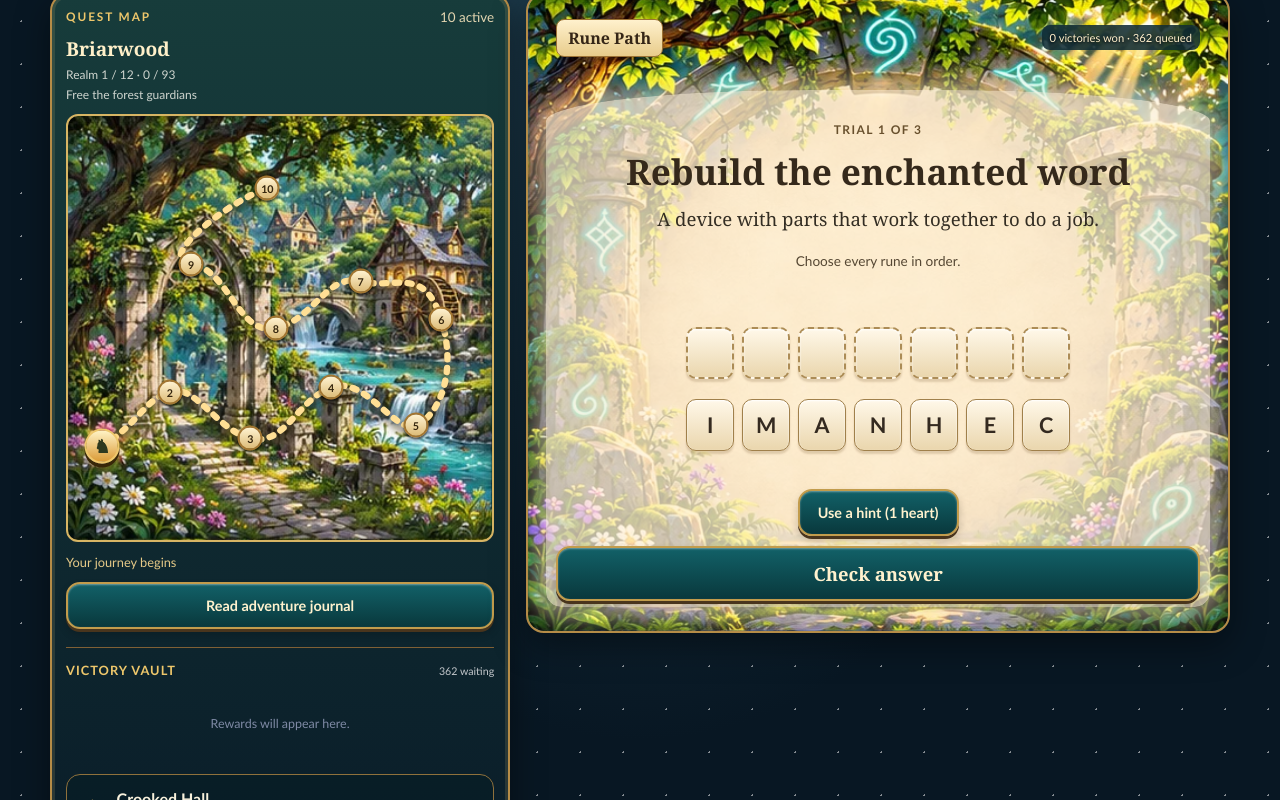
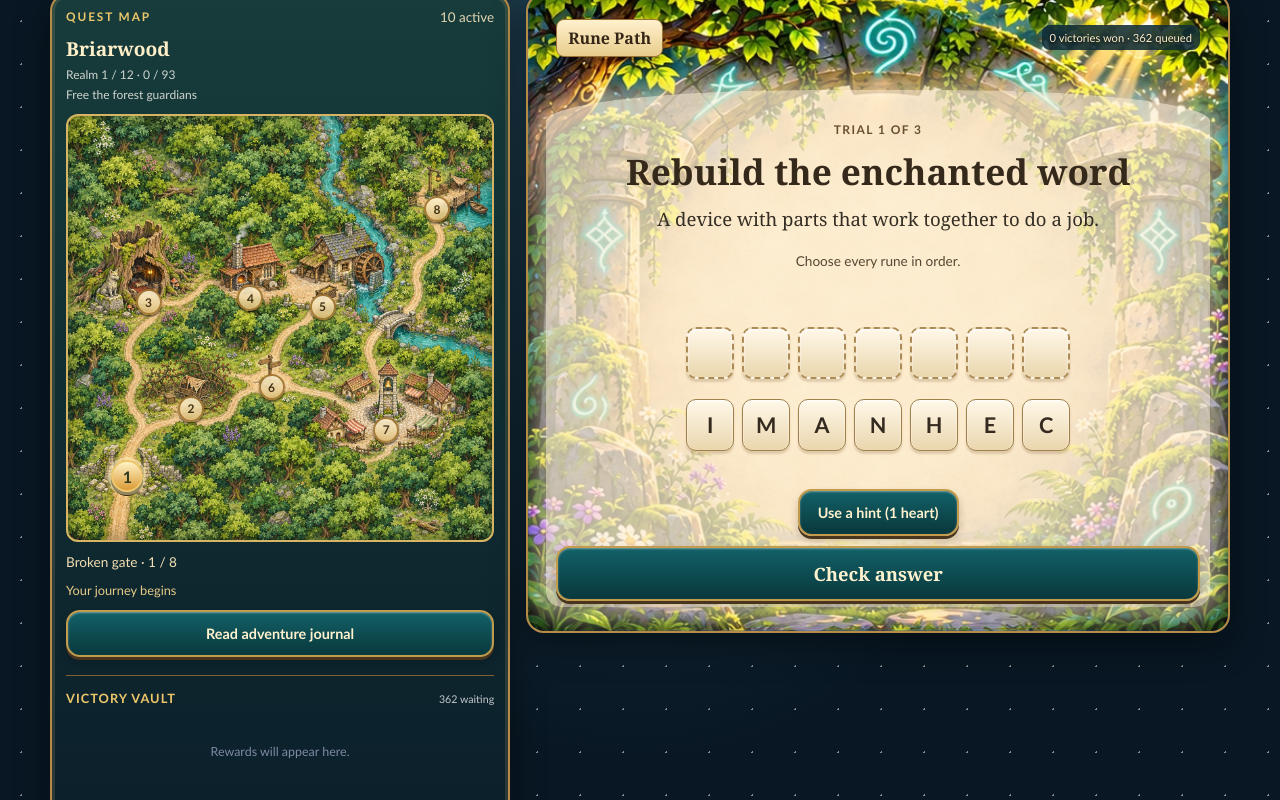
Before and after one commit to fidgetbot/SpellQuest, a website: page index.html in a window 1280 px wide. Both pictures are taken after a click on the button "Begin the quest". Shown: the part 165-965 px from the top of the page. Drawn offline with Linux system fonts and the light colour scheme.

Commit message:
Rebuild Briarwood as a geographic story map

```diff
--- a/game.js
+++ b/game.js
@@ -57,10 +57,31 @@ function renderCampaign(){
   $('active-count').textContent=`${state.active.length} active`;$('queue-count').textContent=state.queue.length?`${state.queue.length} waiting`:'No words waiting';
   $('map-nodes').innerHTML=state.active.map((word,index)=>{const [x,y]=MAP_POSITIONS[index],tier=state.progress[word]||0,current=index===state.cursor;return `<div class="quest-node tier-${tier} ${current?'current':''}" data-index="${index}" style="--x:${x}%;--y:${y}%" aria-label="Quest ${index+1}, trial ${tier+1}"><span>${current?'♞':index+1}</span></div>`;}).join('');
   $('jewel-vault').innerHTML=state.mastered.length?state.mastered.slice(-12).map(word=>jewelMarkup(word,true)).join(''):'<p class="empty-vault">Rewards will appear here.</p>';
-  const position=storyPosition(state),realmIndex=Math.min(11,Math.floor(position/93)),realm=STORY_REALMS[realmIndex];
-  $('realm-name').textContent=currentWord()&&realm.name.toLocaleLowerCase().includes(currentWord().toLocaleLowerCase())?'Realm '+(realmIndex+1):realm.name;$('realm-progress').textContent='Realm '+(realmIndex+1)+' / 12 · '+(position===1116?93:position%93)+' / 93';
+  const position=storyPosition(state),realmIndex=Math.min(11,Math.floor((state.pendingVictory?.boundary?Math.max(0,position-1):position)/93)),realm=STORY_REALMS[realmIndex];
+  $('realm-name').textContent=currentWord()&&realm.name.toLocaleLowerCase().includes(currentWord().toLocaleLowerCase())?'Realm '+(realmIndex+1):realm.name;$('realm-progress').textContent='Realm '+(realmIndex+1)+' / 12 · '+Math.min(93,position-realmIndex*93)+' / 93';
   $('realm-objective').textContent=currentWord()&&realm.goal.toLocaleLowerCase().includes(currentWord().toLocaleLowerCase())?'Continue your journey':realm.goal;
   const art=document.querySelector('.quest-map-art');art.style.setProperty('--realm-x',(realmIndex%4)*100/3+'%');art.style.setProperty('--realm-y',Math.floor(realmIndex/4)*50+'%');
+
+  art.dataset.map=realmIndex===0?'briarwood':'atlas';
+  const safeMapLabel=(label,fallback)=>currentWord()&&label.toLocaleLowerCase().includes(currentWord().toLocaleLowerCase())?fallback:label;
+  $('map-caption').textContent='';
+  if(realmIndex===0){
+    const locations=[
+      [14,85,'Broken gate'],[29,69,'Thorn wagon'],[19,44,'Stump shelter'],[43,43,'Smith workshop'],
+      [60,45,'Mill courtyard'],[48,64,'Crossroads'],[75,74,'Village bell'],[87,22,'River landing']
+    ];
+    const current=Math.min(7,Math.floor(position/12));
+    $('map-nodes').innerHTML=locations.map(([x,y,label],index)=>{
+      const status=position>=93||index<current?'visited':index===current?'current':'ahead';
+      return '<button type="button" class="quest-node landmark '+status+'" data-index="'+index+'" style="--x:'+x+'%;--y:'+y+'%" aria-label="'+escapeHtml(safeMapLabel(label,'Location '+(index+1)))+', '+status+'"><span>'+(status==='visited'?'✓':index+1)+'</span></button>';
+    }).join('');
+    $('map-caption').textContent=safeMapLabel(locations[current][2],'Current location')+' · '+(current+1)+' / 8';
+    document.querySelectorAll('.landmark').forEach(button=>button.onclick=()=>{
+      const index=Number(button.dataset.index);
+      $('map-caption').textContent=safeMapLabel(locations[index][2],'Location '+(index+1))+' · '+(index<current||position>=93?'Visited':index===current?'You are here':'Ahead');
+    });
+    art.setAttribute('aria-label','Briarwood story map with eight locations');
+  }else art.setAttribute('aria-label','Map of the active quests');
   const rewards=unlockedRewards(position);$('party-rewards').textContent=rewards.length?rewards.map(label=>currentWord()&&label.toLocaleLowerCase().includes(currentWord().toLocaleLowerCase())?'◆':label).join(' · '):'Your journey begins';
 
   if(state.active.length){$('location-name').textContent=placeFor(currentWord());$('quest-note').textContent=`Trial ${currentTier()+1} of 3 · ${TRIALS[currentTier()].name}`;}
--- a/index.html
+++ b/index.html
@@ -5,7 +5,7 @@
   <meta name="viewport" content="width=device-width, initial-scale=1">
   <meta name="theme-color" content="#18233c">
   <title>Word Quest: The Shattered Lexicon</title>
-  <link rel="stylesheet" href="styles.css?v=20261116.3">
+  <link rel="stylesheet" href="styles.css?v=20261116.4">
 </head>
 <body>
   <div class="stars" aria-hidden="true"></div>
@@ -51,6 +51,7 @@
             <svg class="map-trail" viewBox="0 0 100 100" preserveAspectRatio="none" aria-hidden="true"><path d="M8,78 C17,72 18,67 24,65 S35,74 43,76 S54,67 62,64 S77,75 82,73 S92,61 88,48 S77,41 69,39 S58,48 49,50 S38,36 29,35 S38,20 47,17"/></svg>
             <div id="map-nodes" class="map-nodes"></div>
           </div>
+          <p id="map-caption" class="map-caption"></p>
           <div id="map-details">
           <div id="party-rewards" class="party-rewards"></div><button id="journal-btn" class="secondary">Read adventure journal</button>
           <div class="vault-heading"><span>Victory vault</span><small id="queue-count"></small></div>
@@ -91,10 +92,10 @@
     </section>
   <dialog id="journal-dialog"><h2>Adventure journal</h2><div id="journal-content"></div><button id="journal-close" class="primary">Return to challenge</button></dialog>
   </main>
-  <script src="words.js?v=20261116.3"></script>
-  <script src="definitions.js?v=20261116.3"></script>
-  <script src="story-content.js?v=20261116.3"></script>
-  <script src="story.js?v=20261116.3"></script>
-  <script src="game.js?v=20261116.3"></script>
+  <script src="words.js?v=20261116.4"></script>
+  <script src="definitions.js?v=20261116.4"></script>
+  <script src="story-content.js?v=20261116.4"></script>
+  <script src="story.js?v=20261116.4"></script>
+  <script src="game.js?v=20261116.4"></script>
 </body>
 </html>
--- a/styles.css
+++ b/styles.css
@@ -315,3 +315,22 @@ button:focus-visible { outline:3px solid #3289b2; outline-offset:3px; }
  .realm-overview { grid-column:1 / -1; margin:2px 0 5px; }
  .map:not(.expanded) .quest-map-art { background-size:400% 300%; background-position:var(--realm-x,0%) var(--realm-y,0%); height:190px; }
 }
+/* Briarwood is registered to a square geographic illustration, never stretched. */
+.quest-map-art[data-map="briarwood"],
+.map:not(.expanded) .quest-map-art[data-map="briarwood"],
+.map.expanded .quest-map-art[data-map="briarwood"] {
+  background-image:url('assets/briarwood-map.webp');
+  background-size:100% 100%; background-position:center;
+  width:100%; height:auto; aspect-ratio:1;
+}
+.quest-map-art[data-map="briarwood"] .map-trail { display:none; }
+.landmark { padding:0; width:26px; height:26px; font-size:.75rem; }
+.landmark.current { width:32px; height:32px; font-size:1rem; animation:none; outline:3px solid #fff7c677; }
+.landmark.visited { background:#c9ead3; border-color:#276b53; color:#174b39; }
+.landmark.ahead { opacity:.9; }
+.landmark:hover { transform:translate(-50%,-50%); }
+.landmark:focus-visible { outline:3px solid #fff; outline-offset:2px; }
+.map-caption { margin:4px 0 8px; color:#f4dfb4; font-size:.85rem; min-height:1.2em; }
+.map-caption:empty { display:none; }
+@media(max-width:760px) { .map-caption { grid-column:1 / -1; } }
+.landmark::before { content:''; position:absolute; inset:-8px; }
```
Also changed, not shown: SPEC.md (+7 -0 lines), test/progression.test.js (+12 -3 lines), assets/briarwood-map.webp (added), assets/source/README.md, 1 other file.
